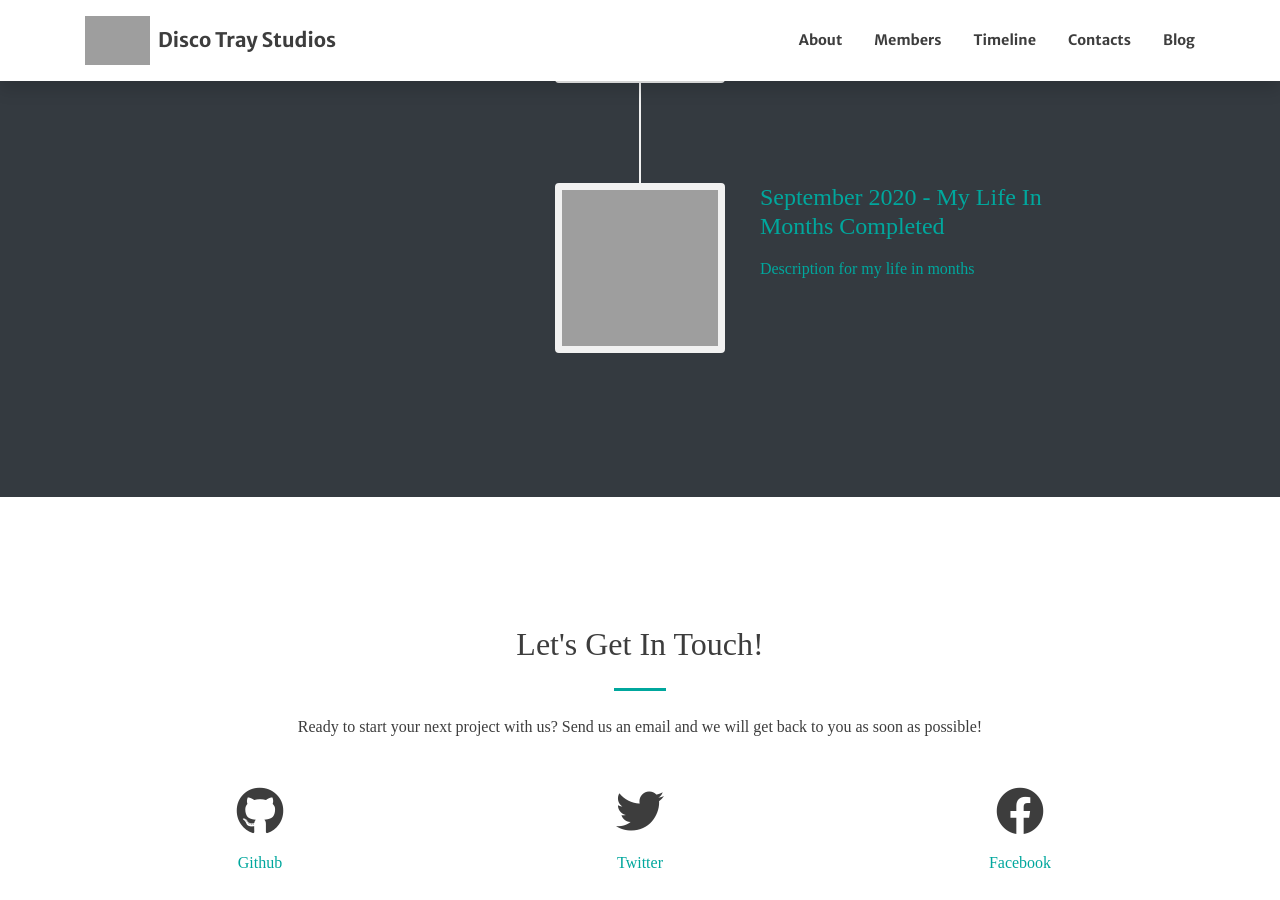
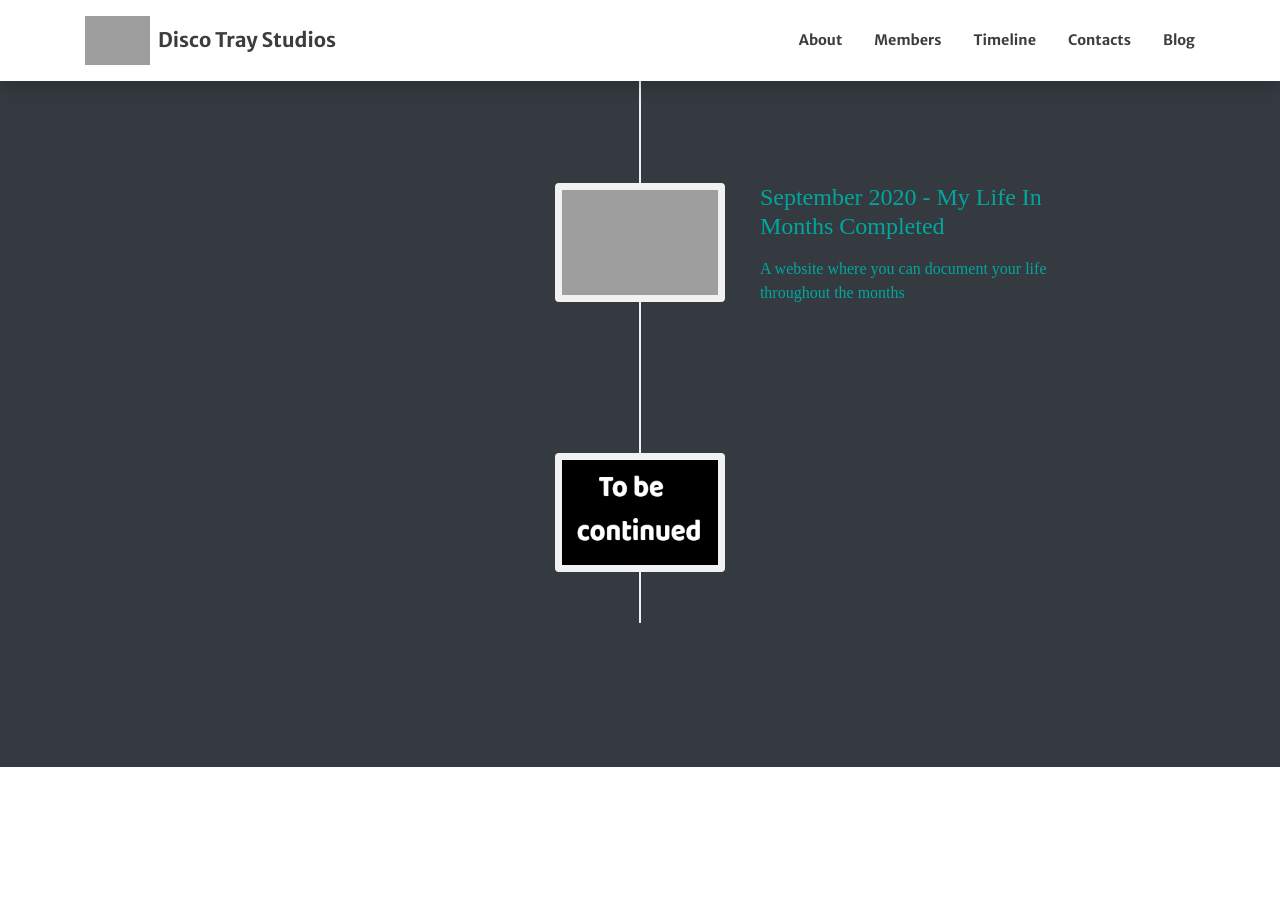
Before and after one commit to souvorinkg/discotraystudios.github.io, a Jekyll site: the page built from index.md, in a window 1280 px wide and 900 px high, scrolled down 3278 px. Built offline with Jekyll 4.4.1, drawn with Linux system fonts in a browser that asks for light colours; nearby versions of some CDN libraries; grey boxes are pictures that could not be loaded.

Commit message:
timeline disco trayish

```diff
--- a/_includes/timeline.html
+++ b/_includes/timeline.html
@@ -9,7 +9,7 @@
           {% for action in section.actions %}
           <li class="{% cycle 'timeline-normal', 'timeline-inverted' %}">
             <div>
-            <img height="2px" class="rounded img-responsive timeline-image" src="{{ action.image }}" alt="">
+            <img style='height:70%'; class="rounded img-responsive timeline-image" src="{{ action.image }}" alt="">
             </div>
             <div class="timeline-panel">
               <div class="timeline-heading">
@@ -21,11 +21,11 @@
             </div>
           </li>
           {% endfor %}
-          <!-- <li class="timeline-inverted">
+          <li class="timeline-inverted">
             <div >
-              <img class="rounded img-responsive timeline-image" src="{{ section.last_image }}" alt="">
+              <img style='height:70%'; class="rounded img-responsive timeline-image" src="{{ section.last_image }}" alt="">
               </div>
-          </li> -->
+          </li>
         </ul>
       </div>
     </div>
--- a/index.md
+++ b/index.md
@@ -112,7 +112,7 @@ sections:
     section_id: timeline
     title: Timeline
     background_style: bg-dark text-primary
-    last_image: assets/img/DiscoTray_logo_bling-2.png
+    last_image: assets/img/tdc.png
     actions:
       - image: assets/img/bland-logo.png
         title: >+
@@ -123,7 +123,7 @@ sections:
         title: >+
           September 2020 - My Life In Months Completed
         text: >-
-          Description for my life in months
+          A website where you can document your life throughout the months
 
   - type: contact.html
     section_id: contacts
```
Also changed, not shown: assets/img/bland-logo.png, assets/img/tdc.png (added).
